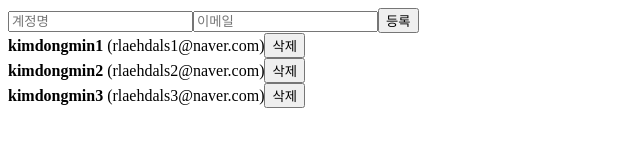
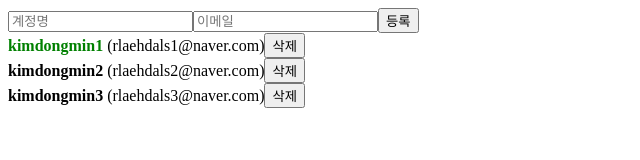
Before and after one commit to dongmin3891/react-practice, a React (Create React App) app: page / in a window 1280 px wide. Shown: the top 160 px of the page, without its empty margins (0-640 px from the left). Built offline with nearby package versions, Linux system fonts and the light colour scheme.

Commit message:
배열에 항목 수정하기 - map

```diff
--- a/src/App.js
+++ b/src/App.js
@@ -22,16 +22,19 @@
       id: 1,
       username: "kimdongmin1",
       useremail: "rlaehdals1@naver.com",
+      active: true,
     },
     {
       id: 2,
       username: "kimdongmin2",
       useremail: "rlaehdals2@naver.com",
+      active: false,
     },
     {
       id: 3,
       username: "kimdongmin3",
       useremail: "rlaehdals3@naver.com",
+      active: false,
     },
   ]);
   /* useRef로 컴포넌트 안의 변수 만들기 */
@@ -55,7 +58,17 @@
   };
 
   const onRemove = (id) => {
+    //user.id가 파라미터로 일치하지 않는 원소만 추출해서 새로운 배열을 만듬
+    // = user.id가 id 인 것을 제거함
     setUsers(users.filter((user) => user.id !== id));
+  };
+
+  const onToggle = (id) => {
+    setUsers(
+      users.map((user) =>
+        user.id === id ? { ...user, active: !user.active } : user
+      )
+    );
   };
 
   return (
@@ -66,7 +79,7 @@
         onChange={onChange}
         onCreate={onCreate}
       />
-      <UserList users={users} onRemove={onRemove} />
+      <UserList users={users} onRemove={onRemove} onToggle={onToggle} />
     </div>
   );
 }
--- a/src/UserList.js
+++ b/src/UserList.js
@@ -1,22 +1,36 @@
 import React from "react";
 
 /* 한 파일에 여러개의 선언해도 무방 */
-function User({ user, onRemove }) {
+function User({ user, onRemove, onToggle }) {
   return (
     <div>
-      <b>{user.username}</b> <span>({user.useremail})</span>
+      <b
+        style={{
+          cursor: "pointer",
+          color: user.active ? "green" : "black",
+        }}
+        onClick={() => onToggle(user.id)}
+      >
+        {user.username}
+      </b>{" "}
+      <span>({user.useremail})</span>
       <button onClick={() => onRemove(user.id)}>삭제</button>
     </div>
   );
 }
 
-function UserList({ users, onRemove }) {
+function UserList({ users, onRemove, onToggle }) {
   /* 동적인 배열을 렌더링해야 할 때에는 자바스크립트
   내장함수 map()을 사용합니다. */
   return (
     <div>
       {users.map((user) => (
-        <User user={user} key={user.id} onRemove={onRemove} />
+        <User
+          user={user}
+          key={user.id}
+          onRemove={onRemove}
+          onToggle={onToggle}
+        />
       ))}
     </div>
   );
```
